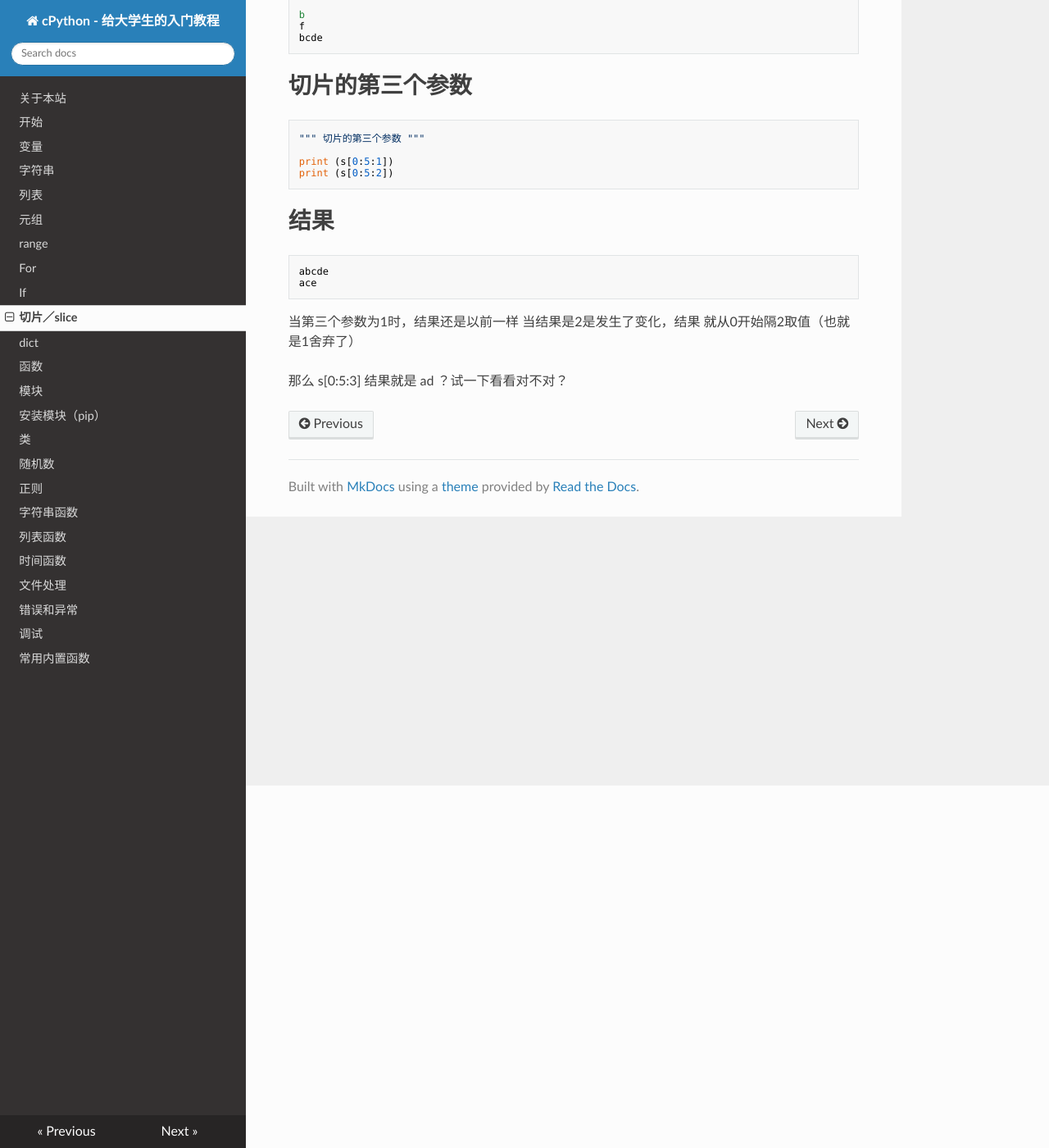
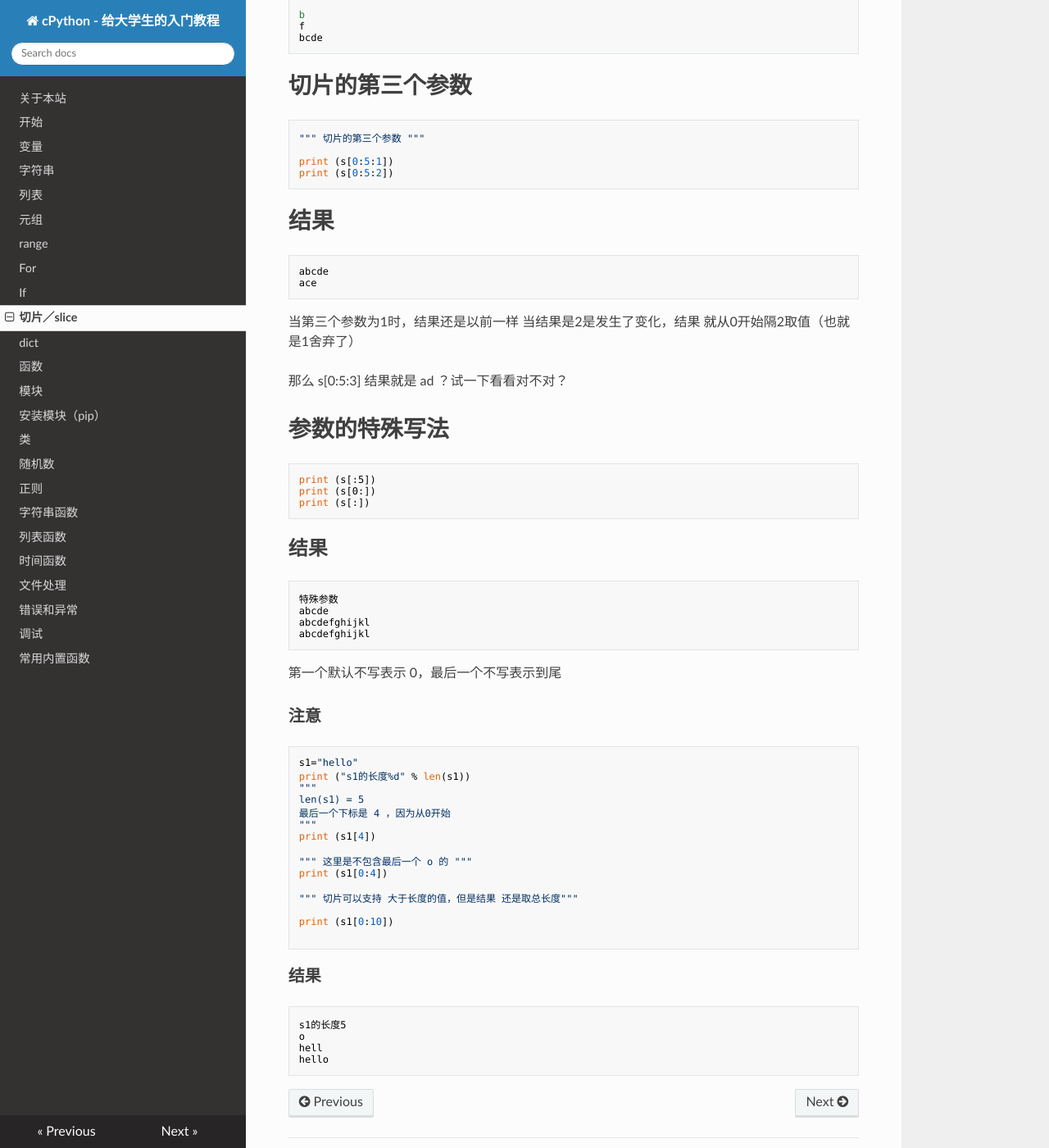
Before and after one commit to asmcos/cpython, an MkDocs documentation site: the page built from docs/slice.md, in a window 1280 px wide and 1400 px high, scrolled down 442 px. Shown: the whole window at 82% size. Built offline with MkDocs 1.6.1, drawn with Linux system fonts in a browser that asks for light colours; nearby versions of some CDN libraries; old or Windows-style settings are respelled for this version of MkDocs.

Commit message:
切片的其他参数用法

````diff
--- a/docs/slice.md
+++ b/docs/slice.md
@@ -40,3 +40,54 @@ ace
 当结果是2是发生了变化，结果 就从0开始隔2取值（也就是1舍弃了）
 
 那么 s[0:5:3] 结果就是 ad ？试一下看看对不对？
+
+#参数的特殊写法
+
+```
+print (s[:5])
+print (s[0:])
+print (s[:])
+```
+
+## 结果
+
+```
+特殊参数
+abcde
+abcdefghijkl
+abcdefghijkl
+```
+
+第一个默认不写表示 0，最后一个不写表示到尾
+
+### 注意
+
+
+```
+s1="hello"
+print ("s1的长度%d" % len(s1))
+"""
+len(s1) = 5
+最后一个下标是 4 ，因为从0开始
+"""
+print (s1[4])
+
+""" 这里是不包含最后一个 o 的 """
+print (s1[0:4])
+
+""" 切片可以支持 大于长度的值，但是结果 还是取总长度"""
+
+print (s1[0:10])
+
+```
+
+
+### 结果
+
+
+```
+s1的长度5
+o
+hell
+hello
+```
````
Also changed, not shown: 1 other file.
